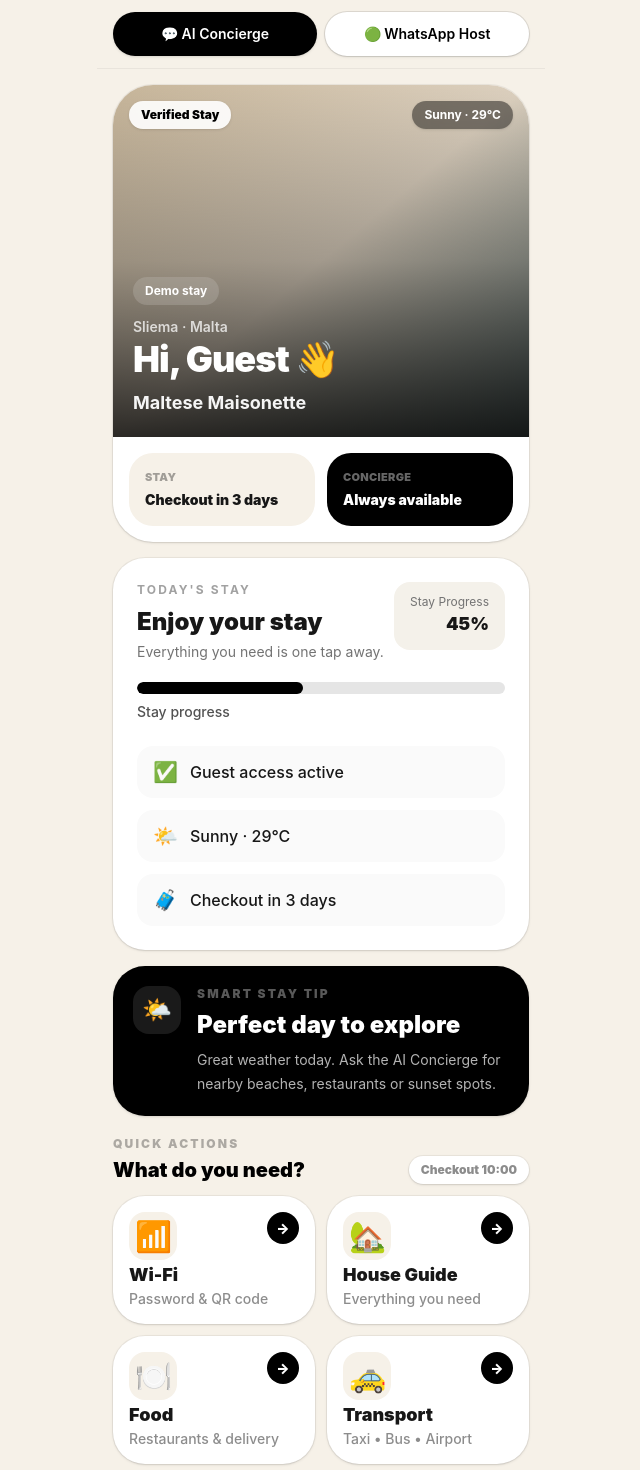
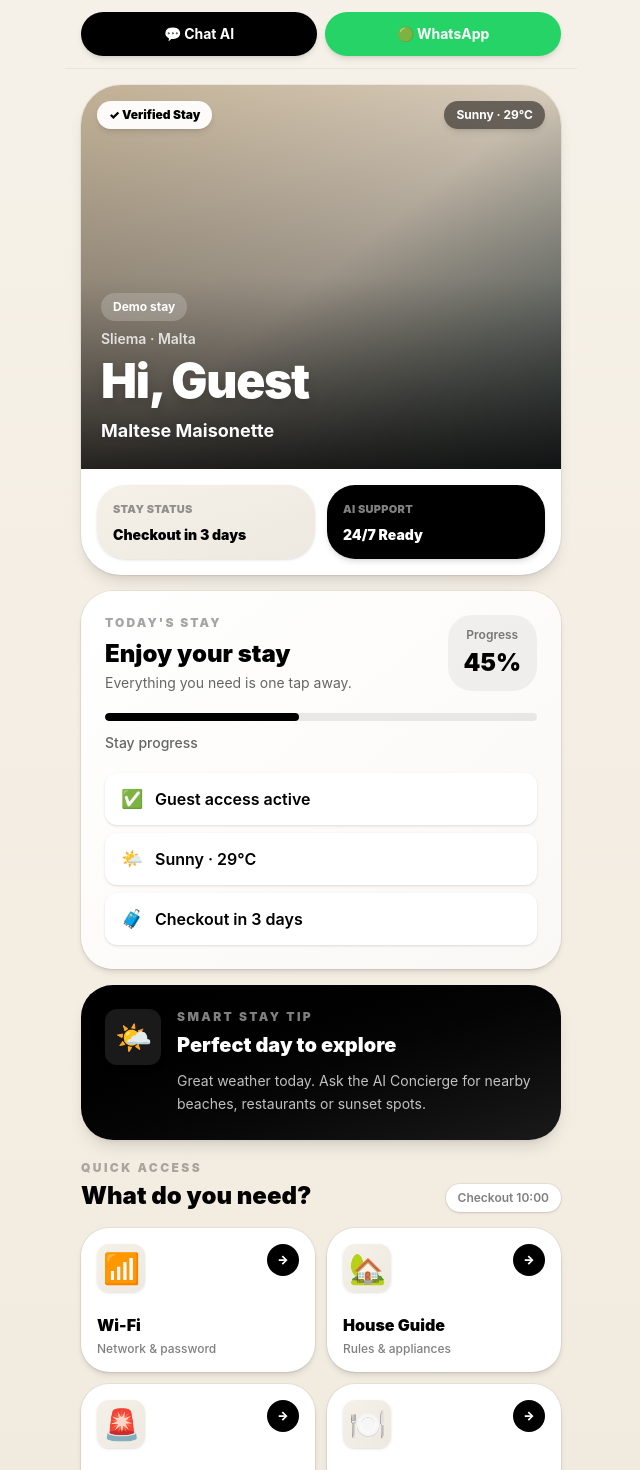
Before and after one commit to Devis84/ai-cohost-project, a Next.js app: page /guest-v2/1 in a window 1280 px wide. Shown: the top 1470 px of the page, without its empty margins (319-959 px from the left). Built offline with nearby package versions, Linux system fonts and the light colour scheme; no server answers.

Commit message:
Upgrade guest page premium experience

```diff
--- a/components/guest-v2/GuestV2Header.tsx
+++ b/components/guest-v2/GuestV2Header.tsx
@@ -7,22 +7,22 @@ type GuestV2HeaderProps = {
 
 export function GuestV2Header({ token, hostWhatsappUrl }: GuestV2HeaderProps) {
   return (
-    <header className="sticky top-0 z-30 border-b border-black/5 bg-[#f6f1e8]/95 px-4 py-3 backdrop-blur">
+    <header className="sticky top-0 z-30 border-b border-black/5 bg-[#f6f1e8]/98 px-4 py-3 backdrop-blur">
       <div className="grid grid-cols-2 gap-2">
         <Link
           href={`/guest-v2/${token}/ai`}
-          className="rounded-full bg-black px-4 py-3 text-center text-sm font-semibold text-white shadow-sm active:scale-[0.98]"
+          className="rounded-full bg-black px-4 py-3 text-center text-sm font-bold text-white shadow-md transition active:scale-[0.98] active:shadow-lg"
         >
-          💬 AI Concierge
+          💬 Chat AI
         </Link>
 
         <a
           href={hostWhatsappUrl}
           target="_blank"
           rel="noreferrer"
-          className="rounded-full bg-white px-4 py-3 text-center text-sm font-semibold text-black shadow-sm ring-1 ring-black/10 active:scale-[0.98]"
+          className="rounded-full bg-[#25D366] px-4 py-3 text-center text-sm font-bold text-white shadow-md transition active:scale-[0.98] active:shadow-lg"
         >
-          🟢 WhatsApp Host
+          🟢 WhatsApp
         </a>
       </div>
     </header>
--- a/components/guest-v2/GuestV2Hero.tsx
+++ b/components/guest-v2/GuestV2Hero.tsx
@@ -20,9 +20,9 @@ export function GuestV2Hero({
   const hasImage = imageUrl.trim().length > 0;
 
   return (
-    <section className="overflow-hidden rounded-[2.5rem] bg-white shadow-sm ring-1 ring-black/5">
+    <section className="overflow-hidden rounded-[2.5rem] bg-white shadow-lg ring-1 ring-black/5">
       <div
-        className="relative h-[22rem] bg-gradient-to-br from-[#d8c5a7] via-[#efe2cf] to-[#6f817f] bg-cover bg-center"
+        className="relative h-[24rem] bg-gradient-to-br from-[#d8c5a7] via-[#efe2cf] to-[#6f817f] bg-cover bg-center"
         style={
           hasImage
             ? {
@@ -31,50 +31,54 @@ export function GuestV2Hero({
             : undefined
         }
       >
-        <div className="absolute inset-0 bg-[linear-gradient(to_top,rgba(0,0,0,0.82),rgba(0,0,0,0.32),rgba(0,0,0,0.08))]" />
+        <div className="absolute inset-0 bg-[linear-gradient(to_top,rgba(0,0,0,0.85),rgba(0,0,0,0.35),rgba(0,0,0,0.1))]" />
 
         <div className="absolute left-4 right-4 top-4 flex items-center justify-between gap-2">
-          <div className="rounded-full bg-white/90 px-3 py-1.5 text-xs font-black text-black shadow-sm backdrop-blur">
-            Verified Stay
+          <div className="rounded-full bg-white/95 px-3 py-1.5 text-xs font-black text-black shadow-md backdrop-blur">
+            ✓ Verified Stay
           </div>
 
-          <div className="rounded-full bg-black/45 px-3 py-1.5 text-xs font-bold text-white shadow-sm backdrop-blur">
+          <div className="rounded-full bg-black/50 px-3 py-1.5 text-xs font-bold text-white shadow-md backdrop-blur">
             {weatherLabel}
           </div>
         </div>
 
-        <div className="absolute bottom-5 left-5 right-5">
-          <div className="mb-3 inline-flex rounded-full bg-white/15 px-3 py-1.5 text-xs font-bold text-white backdrop-blur">
+        <div className="absolute bottom-6 left-5 right-5">
+          <div className="mb-2 inline-flex rounded-full bg-white/20 px-3 py-1.5 text-xs font-bold text-white backdrop-blur">
             {dayLabel}
           </div>
 
-          <p className="text-sm font-semibold text-white/75">
+          <p className="text-sm font-semibold text-white/80">
             {propertyLocation}
           </p>
 
-          <h1 className="mt-1 text-4xl font-black leading-none tracking-tight text-white">
-            Hi, {guestName} 👋
+          <h1 className="mt-2 text-5xl font-black leading-none tracking-tight text-white drop-shadow-lg">
+            Hi, {guestName}
           </h1>
 
-          <p className="mt-3 text-lg font-bold text-white/95">
+          <p className="mt-3 text-lg font-bold text-white/98 drop-shadow">
             {propertyName}
           </p>
         </div>
       </div>
 
       <div className="grid grid-cols-2 gap-3 p-4">
-        <div className="rounded-3xl bg-[#f6f1e8] p-4">
-          <p className="text-[11px] font-black uppercase tracking-wide text-black/35">
-            Stay
+        <div className="rounded-[1.75rem] bg-gradient-to-br from-[#f6f1e8] to-[#ede8e0] p-4 shadow-sm">
+          <p className="text-[11px] font-black uppercase tracking-wide text-black/40">
+            Stay Status
           </p>
-          <p className="mt-1 text-sm font-black">{stayStatus}</p>
+          <p className="mt-2 text-sm font-black leading-tight text-black">
+            {stayStatus}
+          </p>
         </div>
 
-        <div className="rounded-3xl bg-black p-4 text-white">
-          <p className="text-[11px] font-black uppercase tracking-wide text-white/40">
-            Concierge
+        <div className="rounded-[1.75rem] bg-black p-4 text-white shadow-md">
+          <p className="text-[11px] font-black uppercase tracking-wide text-white/50">
+            AI Support
           </p>
-          <p className="mt-1 text-sm font-black">Always available</p>
+          <p className="mt-2 text-sm font-black leading-tight text-white">
+            24/7 Ready
+          </p>
         </div>
       </div>
     </section>
--- a/components/guest-v2/GuestV2SectionGrid.tsx
+++ b/components/guest-v2/GuestV2SectionGrid.tsx
@@ -13,13 +13,13 @@ type GuestV2SectionGridProps = {
 };
 
 const sectionCopy: Record<string, string> = {
-  wifi: "Password & QR code",
-  "house-guide": "Everything you need",
+  wifi: "Network & password",
+  "house-guide": "Rules & appliances",
   food: "Restaurants & delivery",
   transport: "Taxi • Bus • Airport",
   "local-guide": "Places nearby",
-  emergency: "Contacts & support",
-  "extra-services": "Late checkout & add-ons",
+  emergency: "Support contacts",
+  "extra-services": "Add-ons & services",
 };
 
 export function GuestV2SectionGrid({
@@ -27,47 +27,54 @@ export function GuestV2SectionGrid({
   sections,
   checkoutTime,
 }: GuestV2SectionGridProps) {
+  // Prioritize WiFi and emergency sections
+  const prioritySlugs = ["wifi", "house-guide", "emergency"];
+  const sortedSections = [
+    ...sections.filter((s) => prioritySlugs.includes(s.slug)),
+    ...sections.filter((s) => !prioritySlugs.includes(s.slug)),
+  ];
+
   return (
     <section>
-      <div className="mb-3 flex items-end justify-between gap-3">
+      <div className="mb-4 flex items-end justify-between gap-3">
         <div>
-          <p className="text-xs font-black uppercase tracking-[0.18em] text-black/30">
-            Quick Actions
+          <p className="text-xs font-black uppercase tracking-[0.2em] text-black/30">
+            Quick Access
           </p>
 
-          <h2 className="mt-1 text-xl font-black text-black">
+          <h2 className="mt-1 text-2xl font-black text-black">
             What do you need?
           </h2>
         </div>
 
-        <p className="rounded-full bg-white px-3 py-1.5 text-xs font-black text-black/45 shadow-sm ring-1 ring-black/5">
+        <div className="rounded-full bg-white px-3 py-1.5 text-xs font-semibold text-black/50 shadow-sm ring-1 ring-black/5">
           Checkout {checkoutTime}
-        </p>
+        </div>
       </div>
 
       <div className="grid grid-cols-2 gap-3">
-        {sections.map((section) => (
+        {sortedSections.map((section) => (
           <Link
             key={section.slug}
             href={`/guest-v2/${token}/section/${section.slug}`}
-            className="group flex min-h-32 flex-col justify-between rounded-[2rem] bg-white p-4 shadow-sm ring-1 ring-black/5 transition active:scale-[0.98]"
+            className="group flex min-h-36 flex-col justify-between rounded-[1.75rem] bg-white p-4 shadow-md ring-1 ring-black/5 transition active:scale-[0.98] active:shadow-lg"
           >
-            <div className="flex items-start justify-between">
-              <div className="flex h-12 w-12 items-center justify-center rounded-2xl bg-[#f6f1e8] text-3xl">
+            <div className="flex items-start justify-between gap-2">
+              <div className="flex h-12 w-12 items-center justify-center rounded-xl bg-gradient-to-br from-[#f6f1e8] to-[#ede8e0] text-3xl shadow-sm">
                 {section.icon}
               </div>
 
-              <div className="flex h-8 w-8 items-center justify-center rounded-full bg-black text-sm font-black text-white transition group-active:translate-x-0.5">
+              <div className="flex h-8 w-8 items-center justify-center rounded-full bg-black text-xs font-black text-white transition group-active:translate-x-0.5">
                 →
               </div>
             </div>
 
             <div>
-              <h3 className="text-lg font-black leading-tight">
+              <h3 className="text-base font-black leading-tight text-black">
                 {section.title}
               </h3>
 
-              <p className="mt-1 text-sm font-medium leading-tight text-black/45">
+              <p className="mt-1.5 text-xs font-medium leading-tight text-black/50">
                 {sectionCopy[section.slug] || "Open section"}
               </p>
             </div>
--- a/components/guest-v2/GuestV2Shell.tsx
+++ b/components/guest-v2/GuestV2Shell.tsx
@@ -4,8 +4,8 @@ type GuestV2ShellProps = {
 
 export function GuestV2Shell({ children }: GuestV2ShellProps) {
   return (
-    <main className="min-h-screen bg-[#f6f1e8] text-[#171717]">
-      <div className="mx-auto min-h-screen w-full max-w-md">{children}</div>
+    <main className="min-h-screen bg-gradient-to-b from-[#f6f1e8] to-[#f0e9dd] text-[#171717]">
+      <div className="mx-auto min-h-screen w-full max-w-lg">{children}</div>
     </main>
   );
 }
--- a/components/guest-v2/GuestV2SmartCard.tsx
+++ b/components/guest-v2/GuestV2SmartCard.tsx
@@ -12,22 +12,22 @@ export function GuestV2SmartCard({
   body,
 }: GuestV2SmartCardProps) {
   return (
-    <section className="overflow-hidden rounded-[2rem] bg-black p-5 text-white shadow-sm">
+    <section className="overflow-hidden rounded-[2rem] bg-gradient-to-br from-black to-[#1a1a1a] p-6 text-white shadow-lg">
       <div className="flex items-start gap-4">
-        <div className="flex h-12 w-12 shrink-0 items-center justify-center rounded-2xl bg-white/10 text-2xl">
+        <div className="flex h-14 w-14 shrink-0 items-center justify-center rounded-xl bg-white/10 text-3xl shadow-md">
           {icon}
         </div>
 
-        <div>
-          <p className="text-xs font-black uppercase tracking-[0.18em] text-white/35">
+        <div className="flex-1">
+          <p className="text-xs font-black uppercase tracking-[0.2em] text-white/50">
             {eyebrow}
           </p>
 
-          <h2 className="mt-2 text-2xl font-black leading-tight">
+          <h2 className="mt-2 text-xl font-black leading-tight">
             {title}
           </h2>
 
-          <p className="mt-2 text-sm leading-6 text-white/70">
+          <p className="mt-3 text-sm leading-relaxed text-white/75">
             {body}
           </p>
         </div>
--- a/components/guest-v2/GuestV2TodayCard.tsx
+++ b/components/guest-v2/GuestV2TodayCard.tsx
@@ -19,55 +19,55 @@ export function GuestV2TodayCard({
   items,
 }: GuestV2TodayCardProps) {
   return (
-    <section className="rounded-[2rem] bg-white p-6 shadow-sm ring-1 ring-black/5">
-      <div className="flex items-start justify-between">
-        <div>
-          <p className="text-xs font-bold uppercase tracking-[0.18em] text-neutral-400">
-            TODAY&apos;S STAY
+    <section className="rounded-[2rem] bg-gradient-to-br from-white to-[#faf8f5] p-6 shadow-md ring-1 ring-black/5">
+      <div className="flex items-start justify-between gap-4">
+        <div className="flex-1">
+          <p className="text-xs font-black uppercase tracking-[0.18em] text-black/35">
+            Today's Stay
           </p>
 
-          <h2 className="mt-2 text-2xl font-black text-neutral-900">
+          <h2 className="mt-2 text-2xl font-black leading-tight text-black">
             {title}
           </h2>
 
-          <p className="mt-1 text-sm text-neutral-500">
+          <p className="mt-1 text-sm text-black/60">
             {subtitle}
           </p>
         </div>
 
-        <div className="rounded-2xl bg-[#F4F1EA] px-4 py-3 text-right">
-          <div className="text-xs text-neutral-500">
-            Stay Progress
+        <div className="rounded-[1.5rem] bg-black/5 px-4 py-3 text-center">
+          <div className="text-xs font-semibold text-black/50">
+            Progress
           </div>
 
-          <div className="text-lg font-black">
+          <div className="mt-1 text-2xl font-black text-black">
             {progressPercent}%
           </div>
         </div>
       </div>
 
-      <div className="mt-5 h-3 overflow-hidden rounded-full bg-neutral-200">
+      <div className="mt-5 overflow-hidden rounded-full bg-black/8">
         <div
-          className="h-full rounded-full bg-black transition-all"
+          className="h-2 rounded-full bg-black transition-all duration-500 ease-out"
           style={{
             width: `${progressPercent}%`,
           }}
         />
       </div>
 
-      <p className="mt-2 text-sm font-medium text-neutral-600">
+      <p className="mt-3 text-sm font-medium text-black/60">
         {progressLabel}
       </p>
 
-      <div className="mt-6 grid gap-3">
+      <div className="mt-5 space-y-2">
         {items.map((item) => (
           <div
             key={item.label}
-            className="flex items-center gap-3 rounded-2xl bg-neutral-50 px-4 py-3"
+            className="flex items-center gap-3 rounded-xl bg-white px-4 py-3 shadow-sm transition active:scale-[0.98]"
           >
-            <span className="text-xl">{item.icon}</span>
+            <span className="text-lg">{item.icon}</span>
 
-            <span className="font-medium">
+            <span className="font-semibold text-black">
               {item.label}
             </span>
           </div>
```
